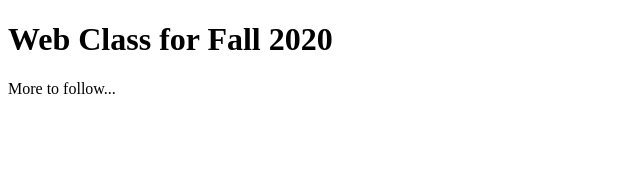
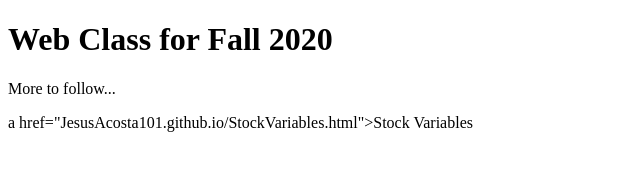
Before and after one commit to JesusAcosta101/JesusAcosta101.github.io, a plain HTML site: page index.html in a window 1280 px wide. Shown: the whole page, without its empty margins (0-640 px from the left). Drawn offline with Linux system fonts and the light colour scheme.

Commit message:
Update index.html

```diff
--- a/index.html
+++ b/index.html
@@ -6,5 +6,9 @@
 <body>
 <h1>Web Class for Fall 2020</h1>
 <p>More to follow...</p>
+  <div>
+    a href="JesusAcosta101.github.io/StockVariables.html">Stock Variables</a><br>
+
+  </div>
 </body>
 </html>
```
